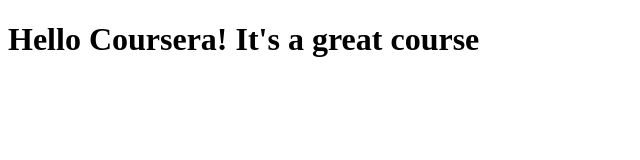
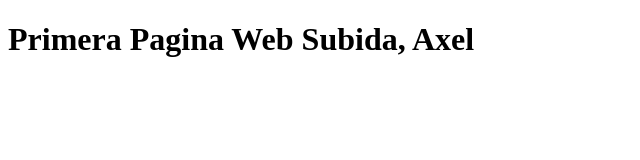
Before and after one commit to axelfsr/CourseraTest, a plain HTML site: page site/index.html in a window 1280 px wide. Shown: the whole page, without its empty margins (0-640 px from the left). Drawn offline with Linux system fonts and the light colour scheme.

Commit message:
Mostrando Nombre

```diff
--- a/site/index.html
+++ b/site/index.html
@@ -4,6 +4,6 @@
     <title>Hello Coursera</title>
 </head>
 <body>
-<h1>Hello Coursera! It's a great course</h1>
+<h1>Primera Pagina Web Subida, Axel</h1>
 </body>
 </html>
```
